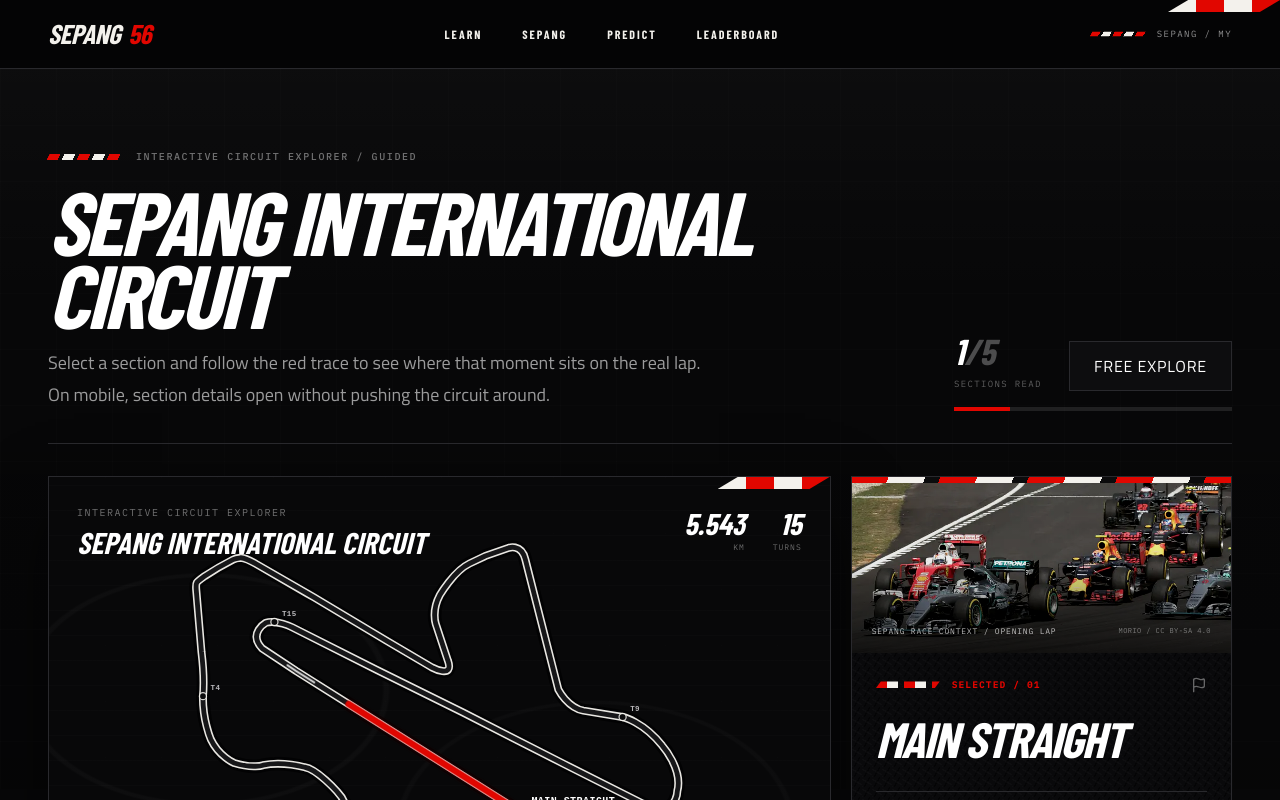
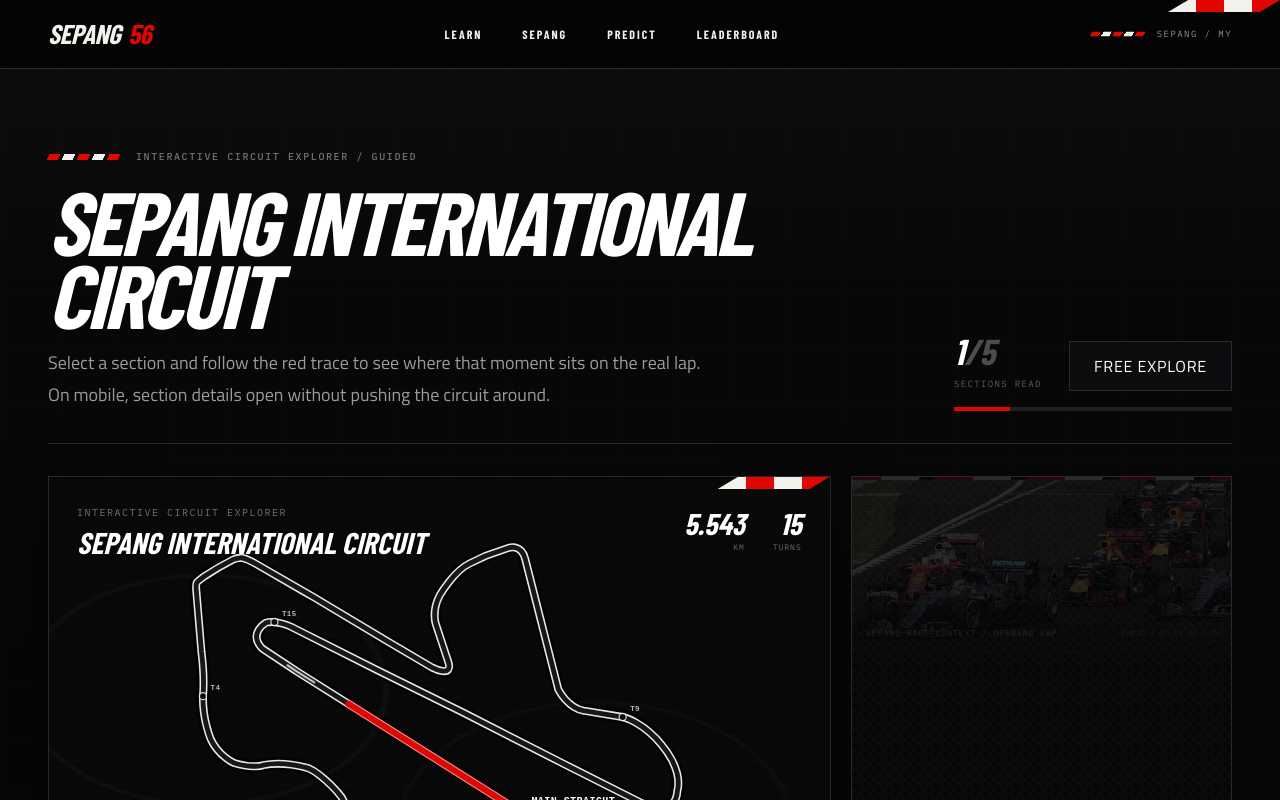
Before and after one commit to itsLucas02/f1-sepang, a Next.js app: page /sepang in a window 1280 px wide. Both pictures are taken after a click on the button "START GUIDED TOUR". Shown: the top 800 px of the page. Built offline with nearby package versions, Linux system fonts and the light colour scheme; a web font is replaced by a local one.

Commit message:
feat: animate circuit detail swaps without CLS

```diff
--- a/components/circuit/circuit-info-panel.tsx
+++ b/components/circuit/circuit-info-panel.tsx
@@ -34,19 +34,23 @@ export function CircuitInfoPanel({
     <aside
       className={cn(
         `relative flex flex-col overflow-hidden bg-[#0a0a0c] text-foreground ${textures.carbonPanel}`,
-        mobile
-          ? "min-h-0"
-          : "h-[610px] border border-white/14",
+        mobile ? "min-h-0" : "h-[610px] border border-white/14",
       )}
     >
-      <figure className={cn("relative shrink-0 overflow-hidden bg-[#111113]", mobile ? "h-48" : "h-44")}>
+      <figure
+        key={`${hotspot.id}-photo`}
+        className={cn(
+          "circuit-photo-swap relative shrink-0 overflow-hidden bg-[#111113]",
+          mobile ? "h-48" : "h-44",
+        )}
+      >
         <Image
           src={publicAsset(`/media/sepang/${hotspot.id}.webp`)}
           alt={hotspot.media.alt}
           fill
           loading="lazy"
           sizes={mobile ? "100vw" : "33vw"}
-          className="object-cover object-center grayscale-[0.08] contrast-110 transition-opacity duration-200"
+          className="object-cover object-center grayscale-[0.08] contrast-110"
         />
         <div className="absolute inset-0 bg-gradient-to-t from-black/78 via-black/8 to-black/10" aria-hidden="true" />
         <div className="absolute inset-x-0 bottom-0 flex items-end justify-between gap-4 px-5 pb-4">
@@ -60,7 +64,13 @@ export function CircuitInfoPanel({
         <div className={`${textures.stripeBand} pointer-events-none absolute inset-x-0 top-0 h-1.5`} aria-hidden="true" />
       </figure>
 
-      <div className={cn("flex min-h-0 flex-1 flex-col", mobile ? "p-5 sm:p-6" : "p-5 xl:p-6")}>
+      <div
+        key={`${hotspot.id}-copy`}
+        className={cn(
+          "circuit-detail-swap flex min-h-0 flex-1 flex-col",
+          mobile ? "p-5 sm:p-6" : "p-5 xl:p-6",
+        )}
+      >
         <div className="shrink-0">
           <div className="flex items-center justify-between gap-4">
             <div className="flex items-center gap-3">
@@ -71,10 +81,12 @@ export function CircuitInfoPanel({
             </div>
             <Flag aria-hidden="true" className="size-4 text-white/38" />
           </div>
-          <h2 className={cn(
-            "mt-2 font-display font-extrabold uppercase italic leading-[0.84] tracking-[-0.035em] text-white",
-            mobile ? "text-4xl sm:text-5xl" : "text-[2.75rem] xl:text-[3.1rem]",
-          )}>
+          <h2
+            className={cn(
+              "mt-2 font-display font-extrabold uppercase italic leading-[0.84] tracking-[-0.035em] text-white",
+              mobile ? "text-4xl sm:text-5xl" : "text-[2.75rem] xl:text-[3.1rem]",
+            )}
+          >
             {hotspot.title}
           </h2>
         </div>
```
